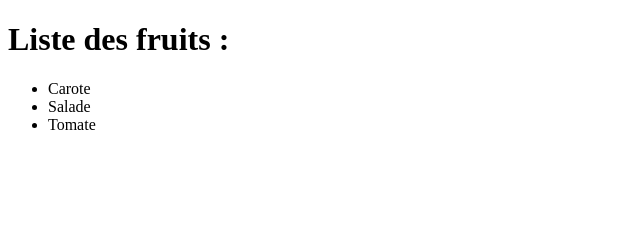
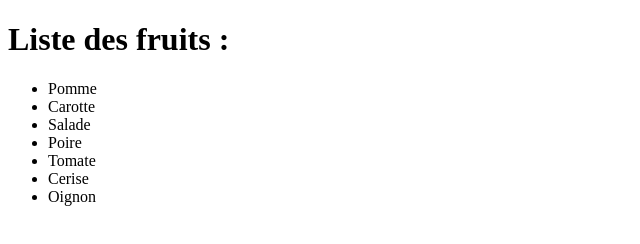
Before and after one commit to chapiechapo/git-rebaser-defit, a plain HTML site: page index.html in a window 1280 px wide. Shown: the whole page, without its empty margins (0-640 px from the left). Drawn offline with Linux system fonts and the light colour scheme.

Commit message:
Fix typos in vegetable list add oignon

```diff
--- a/index.html
+++ b/index.html
@@ -10,9 +10,13 @@
     <body>
         <h1>Liste des fruits :</h1>
         <ul>
-            <li>Carote</li>
+            <li>Pomme</li>
+            <li>Carotte</li>
             <li>Salade</li>
+            <li>Poire</li>
             <li>Tomate</li>
+            <li>Cerise</li>
+	    <li>Oignon</li>
         </ul>
     </body>
 </html>
```
